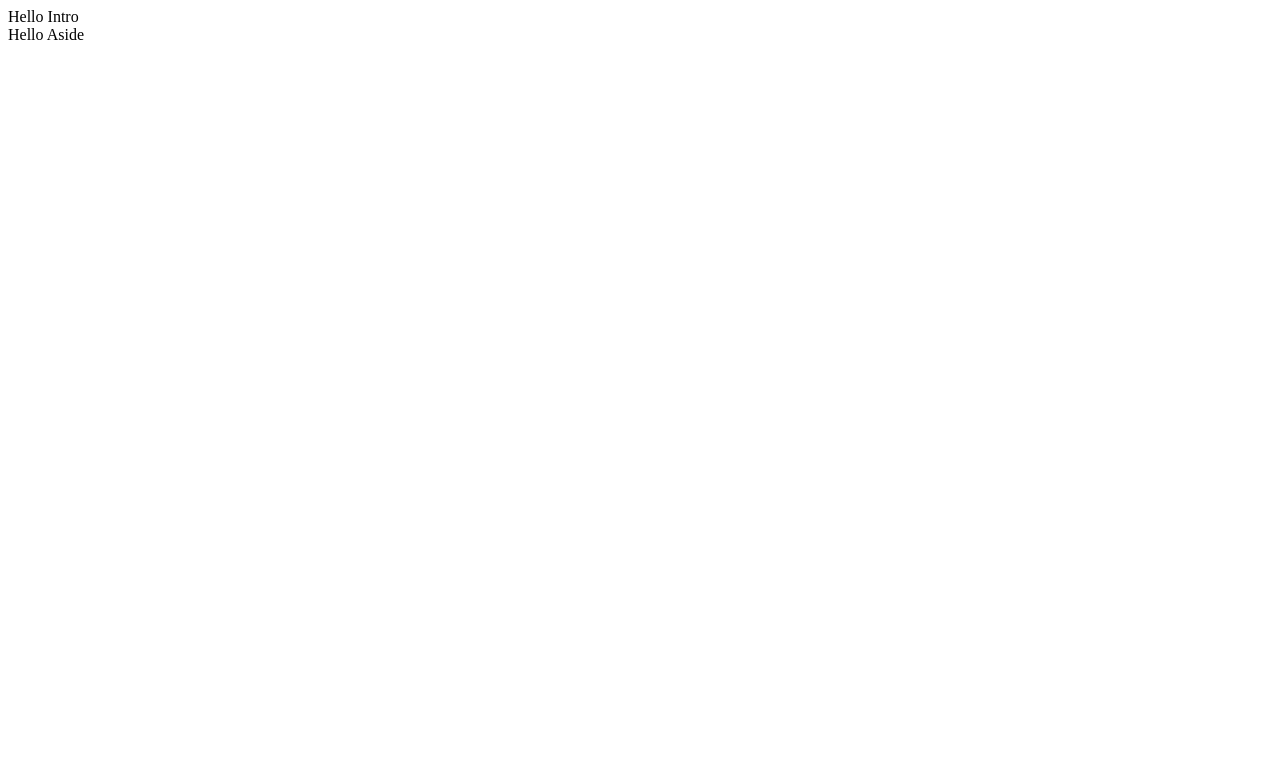
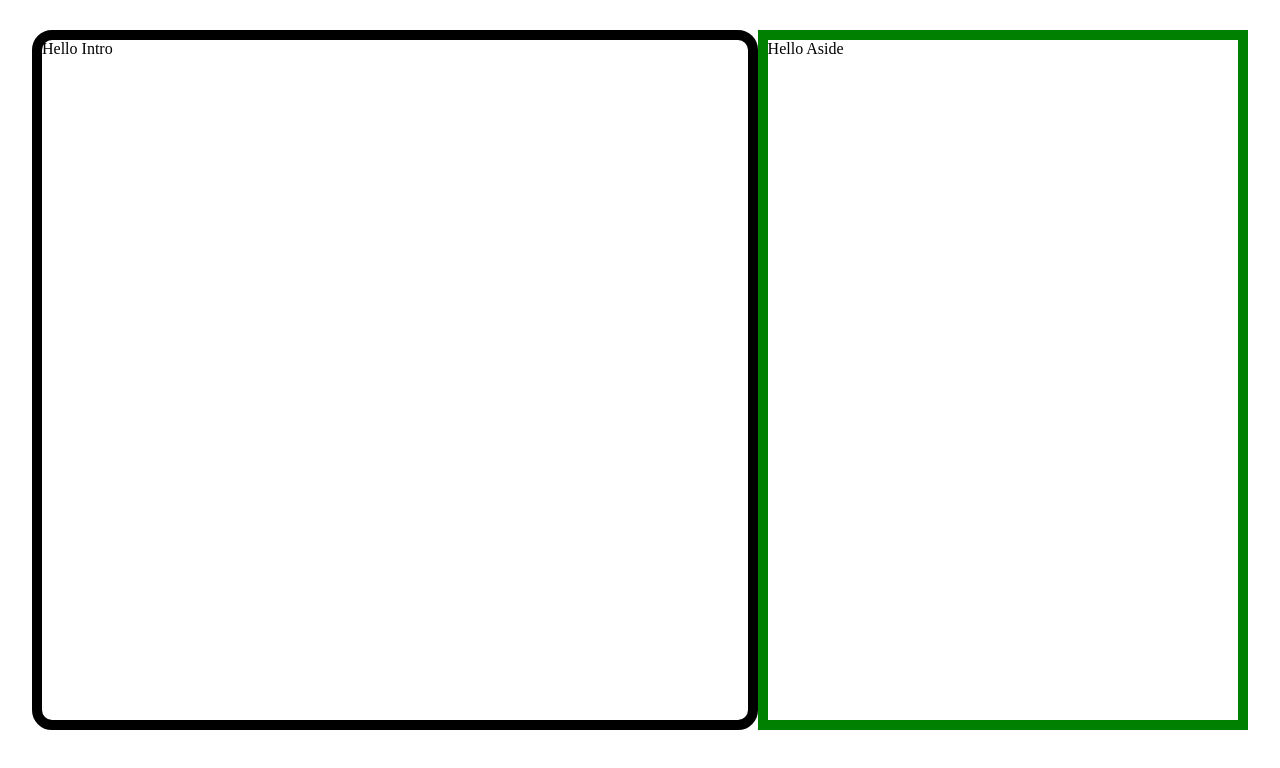
Before and after one commit to bidodev/react-dtravel-client, a React (Create React App) app: page / in a window 1280 px wide. Shown: the top 768 px of the page. Built offline with nearby package versions, Linux system fonts and the light colour scheme.

Commit message:
components

```diff
--- /dev/null
+++ b/src/components/aside/aside.component.jsx
@@ -0,0 +1,9 @@
+import React from 'react'
+
+function Aside() {
+    return (
+<div className="aside">Hello Aside</div>
+    )
+}
+
+export default Aside
--- a/src/components/intro.component.jsx
+++ b/src/components/intro/intro.component.jsx
@@ -1,5 +1,4 @@
 import React from 'react';
-import './intro.component.styles.scss'
 
 const Intro = () => (<div className="intro">Hello Intro</div>)
 
--- /dev/null
+++ b/src/components/intro/intro.component.styles.scss
@@ -0,0 +1,11 @@
+.intro {
+    width: 60%;
+    border: 10px solid black;
+    height: 100%;
+    border-radius: 20px;
+  }
+  .aside {
+    border: 10px solid green;
+    height: 100%;
+    width: 40%;
+  }
--- a/src/index.js
+++ b/src/index.js
@@ -3,7 +3,8 @@ import ReactDOM from "react-dom";
 import { Provider } from "react-redux";
 import reduxStore from "./redux/store";
 import { BrowserRouter as Router } from "react-router-dom";
-//import "./scss/";
+import './scss/main.scss'
+
 import App from "./App";
 
 ReactDOM.render(
--- /dev/null
+++ b/src/scss/_base.scss
@@ -0,0 +1,8 @@
+.App {
+    margin: 5vh auto;
+    display: flex;
+    align-items: center;
+    border-radius: 20px;
+    height: 85vh;
+    width: 95vw
+  }
--- a/src/scss/main.scss
+++ b/src/scss/main.scss
@@ -1 +1,3 @@
-@import '../components/intro.component.styles.scss';
+@import '../scss/base';
+@import '../components/intro/intro.component.styles.scss';
+@import '../components/aside/aside.component.styles.scss';
```
Also changed, not shown: src/App.js (+4 -3 lines), src/components/aside/aside.component.styles.scss (added).
